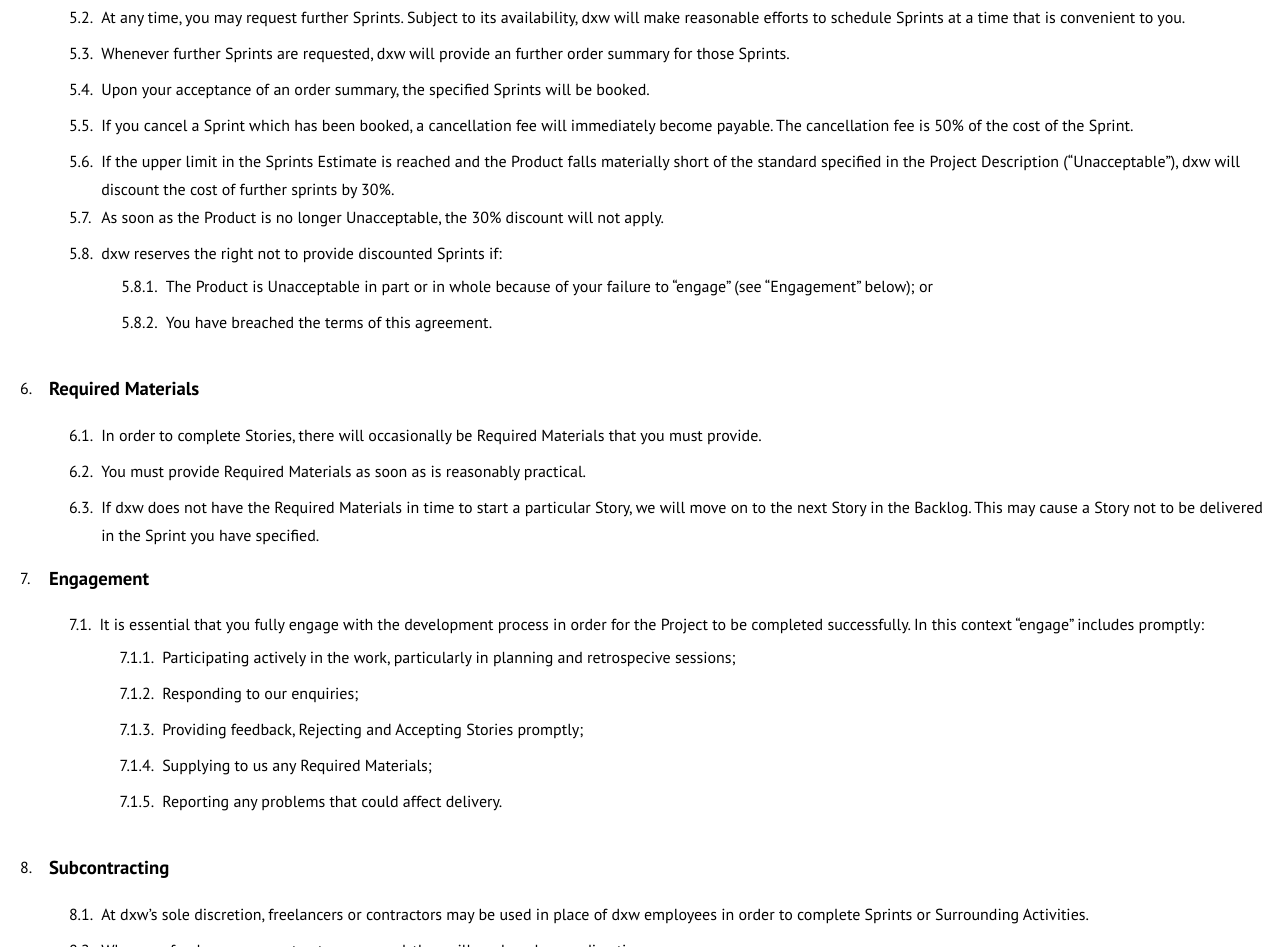
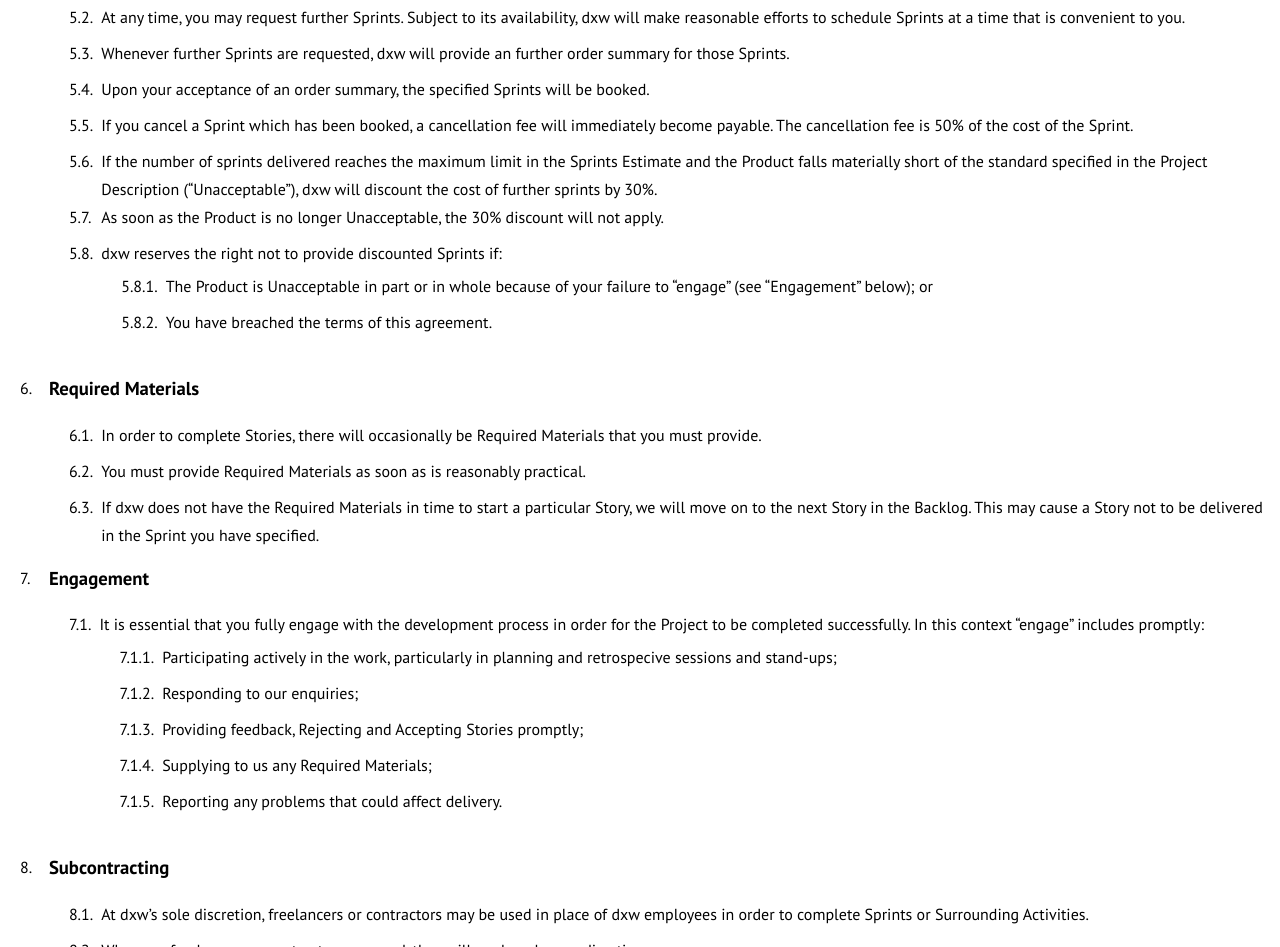
Before and after one commit to dxw/contracts, a plain HTML site: page build/technical_terms.md.html in a window 1280 px wide. Shown: the part 3441-4388 px from the top of the page. Drawn offline with Linux system fonts and the light colour scheme.

Commit message:
Built technical terms

```diff
--- a/build/technical_terms.md.html
+++ b/build/technical_terms.md.html
@@ -213,10 +213,10 @@ will be booked.</li>
       <li>If you cancel a Sprint which has been booked, a cancellation fee
 will immediately become payable. The cancellation fee is 50% of
 the cost of the Sprint.</li>
-      <li>If the upper limit in the Sprints Estimate is reached and the
-Product falls materially short of the standard specified in the
-Project Description (“Unacceptable”), dxw will discount
-the cost of further sprints by 30%.</li>
+      <li>If the number of sprints delivered reaches the maximum limit in
+the Sprints Estimate and the Product falls materially short of
+the standard specified in the Project Description (“Unacceptable”),
+dxw will discount the cost of further sprints by 30%.</li>
       <li>As soon as the Product is no longer Unacceptable, the 30%
 discount will not apply.</li>
       <li>
@@ -255,7 +255,7 @@ includes promptly:</p>
 
         <ol>
           <li>Participating actively in the work, particularly in planning and
-retrospecive sessions;</li>
+retrospecive sessions and stand-ups;</li>
           <li>Responding to our enquiries;</li>
           <li>Providing feedback, Rejecting and Accepting Stories promptly;</li>
           <li>Supplying to us any Required Materials;</li>
```
